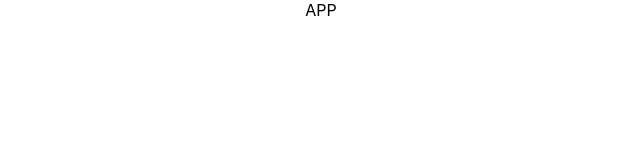
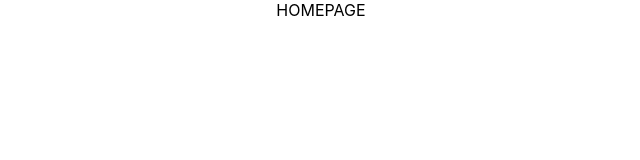
Before and after one commit to dankarger/images-game-v1, a React (Create React App) app in the folder client/: page / in a window 1280 px wide. Shown: the top 160 px of the page, without its empty margins (319-959 px from the left). Built offline with nearby package versions, Linux system fonts and the light colour scheme.

Commit message:
adding HomePage.jsx

```diff
--- a/client/src/App.js
+++ b/client/src/App.js
@@ -1,10 +1,11 @@
 import React  from "react";
+import HomePage from "./HomePage/HomePage";
 import './App.css';
 
 function App() {
   return (
     <div className="App">
-     APP
+    <HomePage />
     </div>
   );
 }
--- /dev/null
+++ b/client/src/HomePage/HomePage.jsx
@@ -0,0 +1,12 @@
+import React from 'react'
+
+const HomePage = () => {
+
+    return (
+        <div>
+            HOMEPAGE
+        </div>
+    )
+}
+
+export default HomePage
```
Also changed, not shown: client/src/HomePage/HomePage.css (added).
